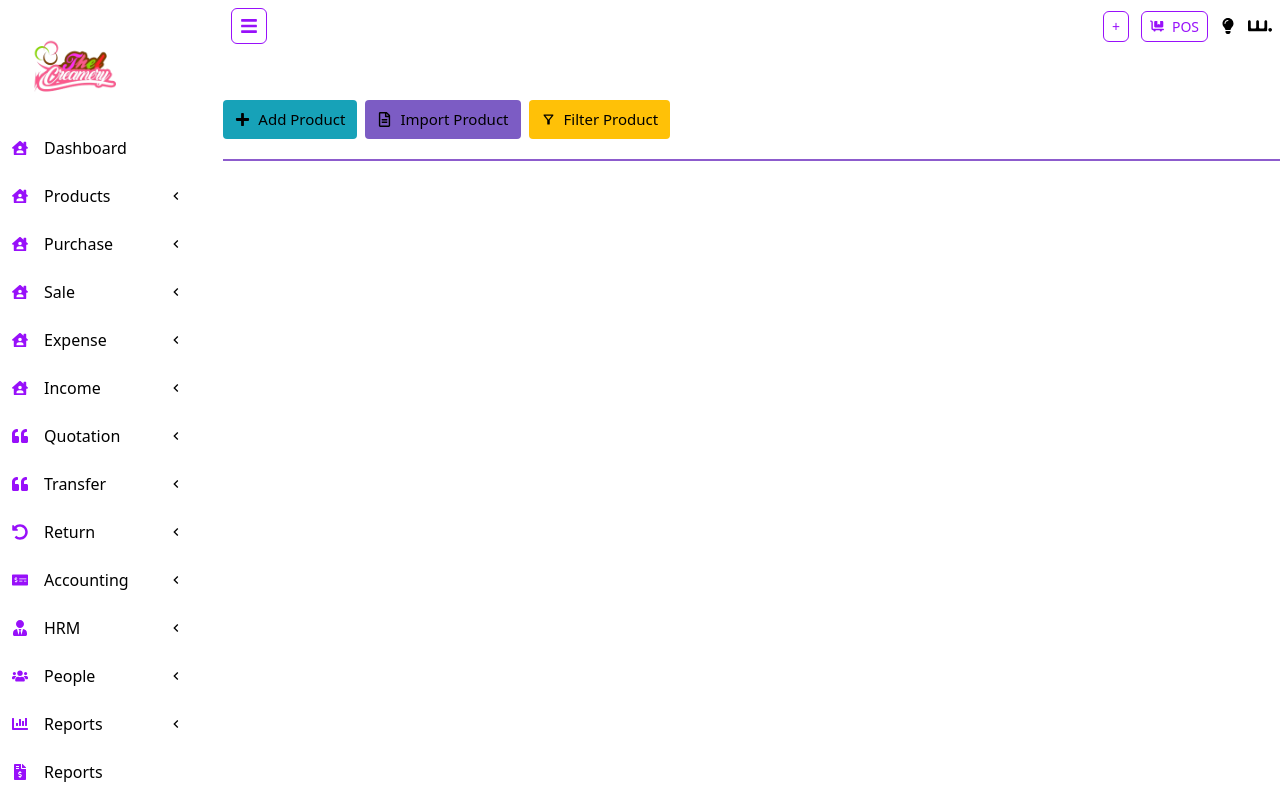
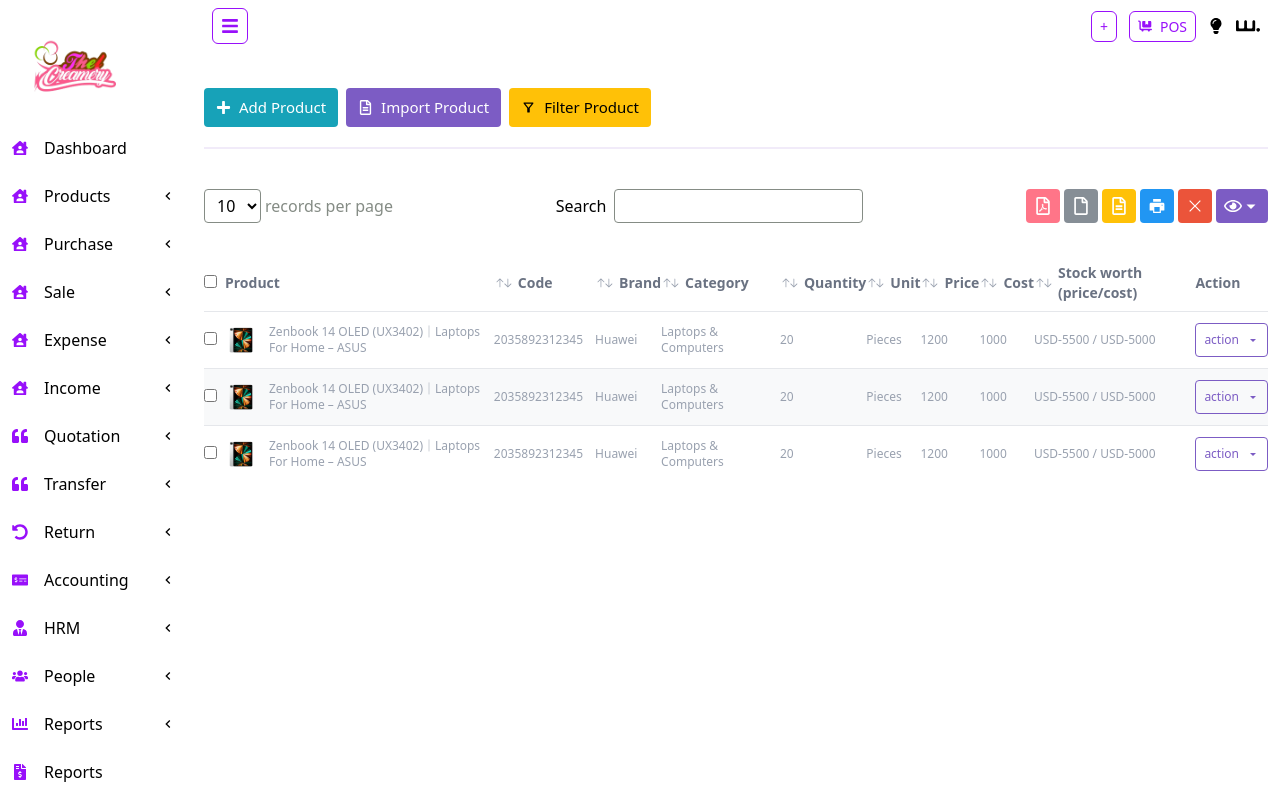
Before and after one commit to engr-tunde/thel-creamery-frontend, a React (Vite) app: page /product-list in a window 1280 px wide. Built offline with nearby package versions, Linux system fonts and the light colour scheme.

Commit message:
tommycity4

```diff
--- a/src/component/global/LeftsideBar.jsx
+++ b/src/component/global/LeftsideBar.jsx
@@ -8,7 +8,7 @@ const LeftsideBar = () => {
   const [openIndex, setOpenIndex] = useState(null);
 
   return (
-    <div className="bg-white p-3 overflow-y-auto">
+    <div className="bg-white p-3 overflow-y-auto w-full">
       <img src="/images/logo-plain.png" alt="" className="w-28" />
       <div className="w-full flex flex-col gap- mt-0">
         <div>
--- a/src/component/global/Table.jsx
+++ b/src/component/global/Table.jsx
@@ -1,11 +1,32 @@
+import { GoArrowDown, GoArrowUp } from "react-icons/go";
+
 const Table = ({ tableColumn, rowData, rowTemplate }) => {
   return (
-    <table className="w-full h-[90px] overflow-y-scroll">
-      <thead className="mb-3 text-gray-400">
+    <table className="w-full h-[90px] overflow-y-scroll mt-10">
+      <thead className=" text-gray-500">
         <tr className="">
           {tableColumn?.map((item, i) => (
-            <th key={i} className={`${item.className} text-start`}>
-              {item.title}
+            <th
+              key={i}
+              className={`${item.className} text-start text-sm pb-2 cursor-pointer item`}
+            >
+              {i == 0 || i == 1 || i == 10 ? (
+                <div>
+                  {item.title === "checkbox" ? (
+                    <input type="checkbox" />
+                  ) : (
+                    item.title
+                  )}
+                </div>
+              ) : (
+                <div className="flex items-center gap-1">
+                  <div className="flex text-xs text-gray-400 ">
+                    <GoArrowUp className="-mr-1" />
+                    <GoArrowDown />
+                  </div>
+                  {item?.title}
+                </div>
+              )}
             </th>
           ))}
         </tr>
--- a/src/layouts/ProductPageLayout.jsx
+++ b/src/layouts/ProductPageLayout.jsx
@@ -1,18 +1,21 @@
 import { Outlet } from "react-router-dom";
 import LeftsideBar from "../component/global/LeftsideBar";
 import NavBar from "../component/global/NavBar";
+import { useState } from "react";
 
 export const ProductPageLayout = () => {
+  const [sidebarOpen, setSidebarOpen] = useState(true);
+
   return (
-    <div className="flex w-screen h-screen gap-3">
+    <div className="flex w-screen h-screen">
       {/* left side */}
-      <div className="flex w-[20%]">
+      <div className={`${sidebarOpen ? "block" : "hidden"} flex w-[15%]`}>
         <LeftsideBar />
       </div>
       {/* right side */}
-      <div className="w-full flex flex-col gap-3">
+      <div className="w-full flex flex-col px-3">
         {/* navbar side */}
-        <NavBar />
+        <NavBar onToggleSidebar={() => setSidebarOpen((prev) => !prev)} />
         {/* main  */}
         <Outlet />
       </div>
--- a/src/pages/products/ProductListPage.jsx
+++ b/src/pages/products/ProductListPage.jsx
@@ -1,24 +1,81 @@
-import { FaPlus, FaRegFileAlt } from "react-icons/fa";
+import { AiFillPrinter } from "react-icons/ai";
+import {
+  FaPlus,
+  FaRegEye,
+  FaRegFile,
+  FaRegFileAlt,
+  FaRegFilePdf,
+} from "react-icons/fa";
+import { LiaTimesSolid } from "react-icons/lia";
 import { MdOutlineFilterAlt } from "react-icons/md";
+import { RiArrowDownSFill } from "react-icons/ri";
+import Table from "../../component/global/Table";
+import { rowData, tableColumn } from "../../utility/dataArr";
+import { useState } from "react";
 
 const ProductListPage = () => {
+  const [eyeBtnOpen, setEyeBtnOpen] = useState(false);
+
+  // setInterval(() => {
+  //   setEyeBtnOpen(false);
+  // }, 5000);
+
+  const rowTemplate = (item, i) => {
+    return (
+      <tr
+        key={i}
+        className={`text-xs text-gray-400 border-t-gray-200 border-t-[1px] hover:bg-[#f8f9fa] cursor-pointer ${
+          i % 2 === 0 ? "bg-white" : "bg-[#f8f9fa]"
+        }`}
+      >
+        <td className="py-3 pr-2 text-start">
+          <input type="checkbox" />
+        </td>
+        <td className="py-3 pr-3 flex-row flex items-center gap-3 text-start">
+          <img
+            src={`/images/product-img/${item?.image}`}
+            alt="product"
+            className="w-8 h-8 object-cover"
+          />
+          {item?.productTitle}
+        </td>
+        <td className="py-3 pr-3 table-cell text-start">
+          <div className="">{item?.code}</div>
+        </td>
+        <td className="py-3 pr-3 table-cell text-start">{item?.brand}</td>
+        <td className="py-3 pr-3 table-cell text-start">{item?.category}</td>
+        <td className="py-3 pr-3 table-cell text-start">{item.quantity}</td>
+        <td className="py-3 pr-3 table-cell text-start">{item?.unit}</td>
+        <td className="py-3 pr-3 table-cell text-start">{item?.price}</td>
+        <td className="py-3 pr-3 table-cell text-start">{item?.cost}</td>
+        <td className="py-3 pr-3 table-cell text-start">{item?.stockWorth}</td>
+        <td className="">
+          <div className="flex gap-2 items-center border-[1px] text-[#7c5cc4] border-[#7c5cc4] p-2 rounded-sm w-fit">
+            <span>action</span>
+            <RiArrowDownSFill />
+          </div>
+        </td>
+      </tr>
+    );
+  };
+
   return (
     <div className="w-full p">
       {/* The three form modals buttons */}
       <div className="flex items-center gap-2 w-full mt-9">
-        <div className="flex items-center gap-2 py-2 px-3 rounded-sm bg-[#17a2b8] text-[15px]">
+        <div className="flex items-center gap-2 py-2 px-3 rounded-sm bg-[#17a2b8] text-[15px] text-white cursor-pointer">
           <span>
             <FaPlus />
           </span>
           <span>Add Product</span>
         </div>
-        <div className="flex items-center gap-2 py-2 px-3 rounded-sm bg-[#7c5cc4] text-lg text-[15px]">
+        <div className="flex items-center gap-2 py-2 px-3 rounded-sm bg-[#7c5cc4] text-lg text-[15px] text-white cursor-pointer">
           <span>
             <FaRegFileAlt />
           </span>
           <span>Import Product</span>
         </div>
-        <div className="flex items-center gap-2 py-2 px-3 rounded-sm bg-[#ffc107] text-lg text-[15px]">
+        <div className="flex items-center gap-2 py-2 px-3 rounded-sm bg-[#ffc107] text-lg text-[15px] cursor-pointer">
           <span>
             <MdOutlineFilterAlt />
           </span>
@@ -27,7 +84,77 @@ const ProductListPage = () => {
       </div>
 
       {/* Horizontal line */}
-      <div className="border-[#8d5ccd] border-[1px] w-full mt-5"></div>
+      <div className="border-[#8d5ccd1f] border-[1px] w-full mt-5"></div>
+
+      {/* Records per page */}
+      <div className="flex items-center justify-between mt-10">
+        {/* {left side */}
+        <div className="flex items-center gap-1">
+          <select className="border border-[#858c85] rounded-sm outline-none px-2 py-1">
+            <option value="10">10</option>
+            <option value="20">25</option>
+            <option value="30">50</option>
+            <option value="40">All</option>
+          </select>
+          <span className="text-[#858c85]">records per page</span>
+        </div>
+
+        {/* middle side */}
+        <div>
+          <span>Search</span>
+          <input
+            type="text"
+            className="border border-[#858c85] rounded-sm outline-none px-2 py-1 ml-2 focus:border-[#7c5cc4]"
+          />
+        </div>
+
+        {/* right side */}
+        <div className="flex items-center gap-1">
+          <div className="p-2 bg-[#ff7588] text-[18px] text-white rounded-sm cursor-pointer">
+            <FaRegFilePdf />
+          </div>
+          <div className="p-2 bg-[#868e96] text-[18px] text-white rounded-sm cursor-pointer">
+            <FaRegFile />
+          </div>
+          <div className="p-2 bg-[#ffc107] text-[18px] text-white rounded-sm cursor-pointer">
+            <FaRegFileAlt />
+          </div>
+          <div className="p-2 bg-[#2196f3] text-[18px] text-white rounded-sm cursor-pointer">
+            <AiFillPrinter />
+          </div>
+          <div className="p-2 bg-[#eb543a] text-[18px] text-white rounded-sm cursor-pointer">
+            <LiaTimesSolid />
+          </div>
+          <div
+            className="relative p-2 bg-[#7c5cc4] text-[18px] text-white rounded-sm cursor-pointer flex items-center"
+            onClick={() => setEyeBtnOpen(!eyeBtnOpen)}
+          >
+            <FaRegEye />
+            <RiArrowDownSFill />
+
+            {eyeBtnOpen ? (
+              <div className="absolute text-sm rounded-md flex flex-col p-3 gap-1 top-9 right-0 bg-[#7c5cc4] transition-transform ease-in duration-700">
+                <span>Product</span>
+                <span>Code</span>
+                <span>Brand</span>
+                <span>Categories</span>
+                <span>Quantity</span>
+                <span>Unit</span>
+                <span>Price</span>
+                <span>Stock Worth (Price/Cost)</span>
+                <span>Action</span>
+              </div>
+            ) : null}
+          </div>
+        </div>
+      </div>
+
+      {/* Table section */}
+      <Table
+        tableColumn={tableColumn}
+        rowData={rowData}
+        rowTemplate={rowTemplate}
+      />
     </div>
   );
 };
--- a/src/utility/dataArr.js
+++ b/src/utility/dataArr.js
@@ -536,3 +536,101 @@ export const plusMenu = [
     link: "/add-user",
   },
 ];
+
+export const tableColumn = [
+  {
+    accessor: "input",
+    title: "checkbox",
+    className: "font-semibold",
+    maxWidth: "150px",
+  },
+  {
+    accessor: "product",
+    title: "Product",
+    className: "font-semibold",
+  },
+  {
+    accessor: "Code",
+    title: "Code",
+    className: "font-semibold",
+  },
+  {
+    accessor: "Brand",
+    title: "Brand",
+    className: "font-semibold",
+  },
+  {
+    accessor: "Category",
+    title: "Category",
+    className: "font-semibold",
+  },
+  {
+    accessor: "Quantity",
+    title: "Quantity",
+    className: "font-semibold",
+  },
+  {
+    accessor: "Unit",
+    title: "Unit",
+    className: "font-semibold",
+  },
+  {
+    accessor: "Price",
+    title: "Price",
+    className: "font-semibold",
+  },
+  {
+    accessor: "Cost",
+    title: "Cost",
+    className: "font-semibold",
+  },
+  {
+    accessor: "Stock worth (price/cost)",
+    title: "Stock worth (price/cost)",
+    className: "font-semibold",
+  },
+  {
+    accessor: "Action",
+    title: "Action",
+    className: "font-semibold",
+  },
+];
+
+export const rowData = [
+  {
+    image: "product-1.png",
+    productTitle: "Zenbook 14 OLED (UX3402)｜Laptops For Home – ASUS",
+    code: "2035892312345",
+    brand: "Huawei",
+    category: "Laptops & Computers",
+    quantity: "20",
+    unit: "Pieces",
+    price: "1200",
+    cost: "1000",
+    stockWorth: "USD-5500 / USD-5000",
+  },
+  {
+    image: "product-1.png",
+    productTitle: "Zenbook 14 OLED (UX3402)｜Laptops For Home – ASUS",
+    code: "2035892312345",
+    brand: "Huawei",
+    category: "Laptops & Computers",
+    quantity: "20",
+    unit: "Pieces",
+    price: "1200",
+    cost: "1000",
+    stockWorth: "USD-5500 / USD-5000",
+  },
+  {
+    image: "product-1.png",
+    productTitle: "Zenbook 14 OLED (UX3402)｜Laptops For Home – ASUS",
+    code: "2035892312345",
+    brand: "Huawei",
+    category: "Laptops & Computers",
+    quantity: "20",
+    unit: "Pieces",
+    price: "1200",
+    cost: "1000",
+    stockWorth: "USD-5500 / USD-5000",
+  },
+];
```
Also changed, not shown: public/images/product-img/product-1.png (added).
